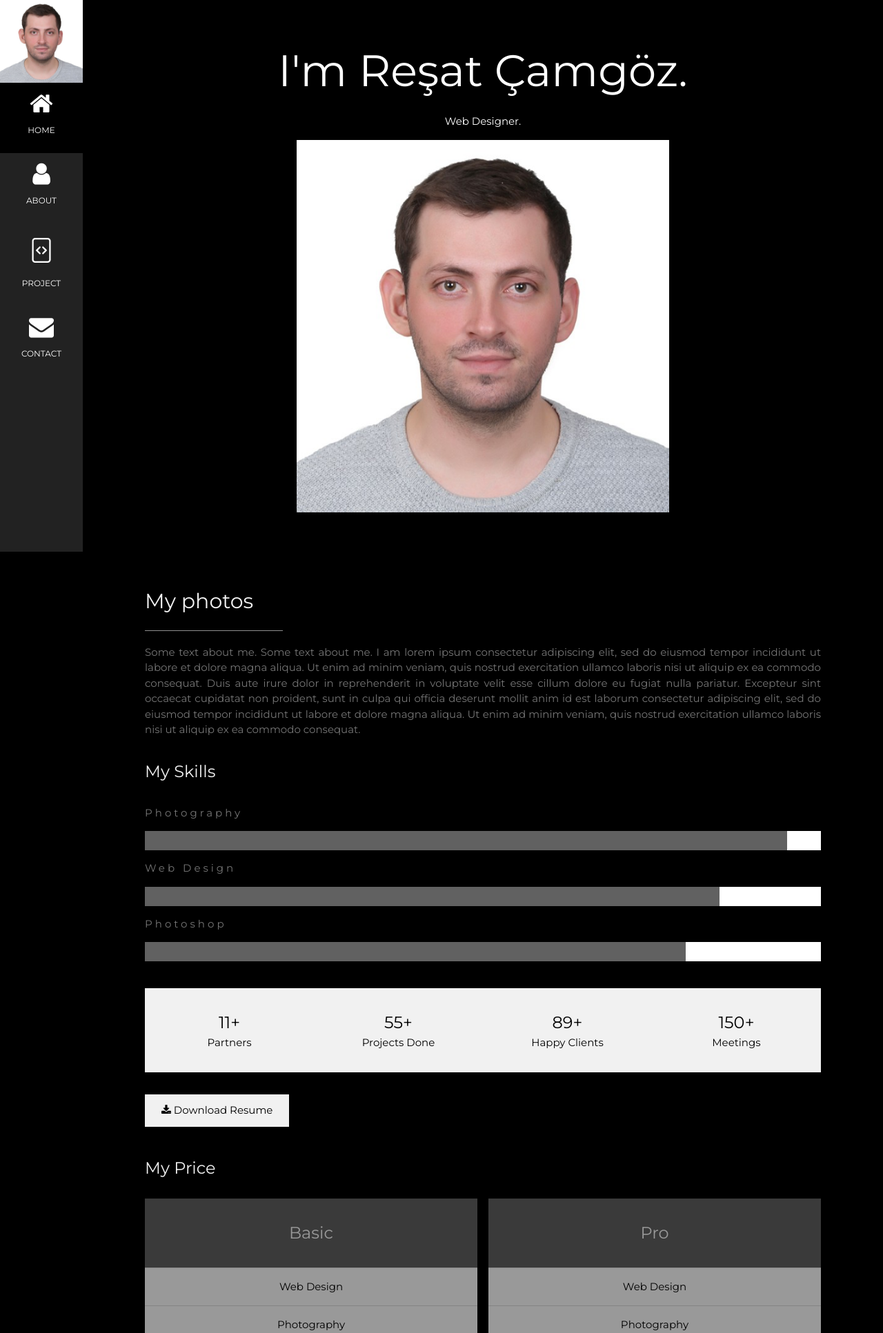
After one commit to RSTCMGZ/Phyton-Learning, a Django app: page / in a window 1280 px wide. The commit adds this page. Shown: the top 1933 px of the page at 69% size. Run offline with Django 5.2, Linux system fonts and the light colour scheme.

Commit message:
finish-project

```diff
--- a/django/ilkders/9.ders/ders2/ders2/urls.py
+++ b/django/ilkders/9.ders/ders2/ders2/urls.py
@@ -16,7 +16,11 @@ Including another URLconf
 """
 from django.contrib import admin
 from django.urls import path
+from portfolyo.views import *
 
 urlpatterns = [
+    path('',index,name='indexPage'),
+    path('projeler/',projeler,name='projelerPage'),
+    path('projeler/<str:detay_slug>',proje_detay,name='detayPage'),
     path('admin/', admin.site.urls),
 ]
--- a/django/ilkders/9.ders/ders2/portfolyo/template/navbar.html
+++ /dev/null
@@ -1 +0,0 @@
-{% extends "base.html" %} {% block content %}{% endblock content %}
--- a/django/ilkders/9.ders/ders2/portfolyo/template/base.html
+++ b/django/ilkders/9.ders/ders2/portfolyo/templates/base.html
@@ -14,6 +14,7 @@
       rel="stylesheet"
       href="https://cdnjs.cloudflare.com/ajax/libs/font-awesome/4.7.0/css/font-awesome.min.css"
     />
+    {% block css %}{% endblock css %}
     <style>
       body,
       h1,
@@ -43,5 +44,12 @@
   </head>
   <body class="w3-black">
     {% block content %} {% endblock content %}
+
+    <link
+      rel="stylesheet"
+      href="https://cdn.jsdelivr.net/npm/bootstrap-icons@1.11.2/font/bootstrap-icons.min.css"
+    />
+
+    {% block js %}{% endblock js %}
   </body>
 </html>
--- /dev/null
+++ b/django/ilkders/9.ders/ders2/portfolyo/templates/footer.html
@@ -0,0 +1,19 @@
+<!-- Footer -->
+<footer class="w3-content w3-padding-64 w3-text-grey w3-xlarge">
+  <i class="fa fa-facebook-official w3-hover-opacity"></i>
+  <i class="fa fa-instagram w3-hover-opacity"></i>
+  <i class="fa fa-snapchat w3-hover-opacity"></i>
+  <i class="fa fa-pinterest-p w3-hover-opacity"></i>
+  <i class="fa fa-twitter w3-hover-opacity"></i>
+  <i class="fa fa-linkedin w3-hover-opacity"></i>
+  <p class="w3-medium">
+    Powered by
+    <a
+      href="https://www.w3schools.com/w3css/default.asp"
+      target="_blank"
+      class="w3-hover-text-green"
+      >w3.css</a
+    >
+  </p>
+  <!-- End footer -->
+</footer>
--- /dev/null
+++ b/django/ilkders/9.ders/ders2/portfolyo/templates/icerik.html
@@ -0,0 +1,194 @@
+{% load static %}
+
+<div class="w3-padding-large" id="main">
+  <!-- Header/Home -->
+  <header class="w3-container w3-padding-32 w3-center w3-black" id="home">
+    <h1 class="w3-jumbo">
+      <span class="w3-hide-small">I'm</span> Reşat Çamgöz.
+    </h1>
+    <p>Web Designer.</p>
+    <img src="{% static "img/ben.jpg" %}" alt="boy" style="width: 50%"
+    class="w3-image" width="992" height="1108" />
+  </header>
+
+  <!-- About Section -->
+  <div class="w3-content w3-justify w3-text-grey w3-padding-64" id="about">
+    <h2 class="w3-text-light-grey">My photos</h2>
+    <hr style="width: 200px" class="w3-opacity" />
+    <p>
+      Some text about me. Some text about me. I am lorem ipsum consectetur
+      adipiscing elit, sed do eiusmod tempor incididunt ut labore et dolore
+      magna aliqua. Ut enim ad minim veniam, quis nostrud exercitation ullamco
+      laboris nisi ut aliquip ex ea commodo consequat. Duis aute irure dolor in
+      reprehenderit in voluptate velit esse cillum dolore eu fugiat nulla
+      pariatur. Excepteur sint occaecat cupidatat non proident, sunt in culpa
+      qui officia deserunt mollit anim id est laborum consectetur adipiscing
+      elit, sed do eiusmod tempor incididunt ut labore et dolore magna aliqua.
+      Ut enim ad minim veniam, quis nostrud exercitation ullamco laboris nisi ut
+      aliquip ex ea commodo consequat.
+    </p>
+    <h3 class="w3-padding-16 w3-text-light-grey">My Skills</h3>
+    <p class="w3-wide">Photography</p>
+    <div class="w3-white">
+      <div class="w3-dark-grey" style="height: 28px; width: 95%"></div>
+    </div>
+    <p class="w3-wide">Web Design</p>
+    <div class="w3-white">
+      <div class="w3-dark-grey" style="height: 28px; width: 85%"></div>
+    </div>
+    <p class="w3-wide">Photoshop</p>
+    <div class="w3-white">
+      <div class="w3-dark-grey" style="height: 28px; width: 80%"></div>
+    </div>
+    <br />
+
+    <div class="w3-row w3-center w3-padding-16 w3-section w3-light-grey">
+      <div class="w3-quarter w3-section">
+        <span class="w3-xlarge">11+</span><br />
+        Partners
+      </div>
+      <div class="w3-quarter w3-section">
+        <span class="w3-xlarge">55+</span><br />
+        Projects Done
+      </div>
+      <div class="w3-quarter w3-section">
+        <span class="w3-xlarge">89+</span><br />
+        Happy Clients
+      </div>
+      <div class="w3-quarter w3-section">
+        <span class="w3-xlarge">150+</span><br />
+        Meetings
+      </div>
+    </div>
+
+    <button class="w3-button w3-light-grey w3-padding-large w3-section">
+      <i class="fa fa-download"></i> Download Resume
+    </button>
+
+    <!-- Grid for pricing tables -->
+    <h3 class="w3-padding-16 w3-text-light-grey">My Price</h3>
+    <div class="w3-row-padding" style="margin: 0 -16px">
+      <div class="w3-half w3-margin-bottom">
+        <ul class="w3-ul w3-white w3-center w3-opacity w3-hover-opacity-off">
+          <li class="w3-dark-grey w3-xlarge w3-padding-32">Basic</li>
+          <li class="w3-padding-16">Web Design</li>
+          <li class="w3-padding-16">Photography</li>
+          <li class="w3-padding-16">5GB Storage</li>
+          <li class="w3-padding-16">Mail Support</li>
+          <li class="w3-padding-16">
+            <h2>$ 10</h2>
+            <span class="w3-opacity">per month</span>
+          </li>
+          <li class="w3-light-grey w3-padding-24">
+            <button class="w3-button w3-white w3-padding-large w3-hover-black">
+              Sign Up
+            </button>
+          </li>
+        </ul>
+      </div>
+
+      <div class="w3-half">
+        <ul class="w3-ul w3-white w3-center w3-opacity w3-hover-opacity-off">
+          <li class="w3-dark-grey w3-xlarge w3-padding-32">Pro</li>
+          <li class="w3-padding-16">Web Design</li>
+          <li class="w3-padding-16">Photography</li>
+          <li class="w3-padding-16">50GB Storage</li>
+          <li class="w3-padding-16">Endless Support</li>
+          <li class="w3-padding-16">
+            <h2>$ 25</h2>
+            <span class="w3-opacity">per month</span>
+          </li>
+          <li class="w3-light-grey w3-padding-24">
+            <button class="w3-button w3-white w3-padding-large w3-hover-black">
+              Sign Up
+            </button>
+          </li>
+        </ul>
+      </div>
+      <!-- End Grid/Pricing tables -->
+    </div>
+
+
+    <!-- End About Section -->
+  </div>
+
+
+  </div>
+
+  <!-- Contact Section -->
+  <div class="w3-padding-64 w3-content w3-text-grey" id="contact">
+    <h2 class="w3-text-light-grey">Contact Me</h2>
+    <hr style="width: 200px" class="w3-opacity" />
+
+    <div class="w3-section">
+      <p>
+        <i
+          class="fa fa-map-marker fa-fw w3-text-white w3-xxlarge w3-margin-right"
+        ></i>
+        Chicago, US
+      </p>
+      <p>
+        <i
+          class="fa fa-phone fa-fw w3-text-white w3-xxlarge w3-margin-right"
+        ></i>
+        Phone: +00 151515
+      </p>
+      <p>
+        <i
+          class="fa fa-envelope fa-fw w3-text-white w3-xxlarge w3-margin-right"
+        >
+        </i>
+        Email: mail@mail.com
+      </p>
+    </div>
+    <br />
+    <p>Let's get in touch. Send me a message:</p>
+
+    <form action="/action_page.php" target="_blank">
+      <p>
+        <input
+          class="w3-input w3-padding-16"
+          type="text"
+          placeholder="Name"
+          required
+          name="Name"
+        />
+      </p>
+      <p>
+        <input
+          class="w3-input w3-padding-16"
+          type="text"
+          placeholder="Email"
+          required
+          name="Email"
+        />
+      </p>
+      <p>
+        <input
+          class="w3-input w3-padding-16"
+          type="text"
+          placeholder="Subject"
+          required
+          name="Subject"
+        />
+      </p>
+      <p>
+        <input
+          class="w3-input w3-padding-16"
+          type="text"
+          placeholder="Message"
+          required
+          name="Message"
+        />
+      </p>
+      <p>
+        <button class="w3-button w3-light-grey w3-padding-large" type="submit">
+          <i class="fa fa-paper-plane"></i> SEND MESSAGE
+        </button>
+      </p>
+    </form>
+    <!-- End Contact Section -->
+  </div>
+
+  <!-- END PAGE CONTENT -->
+</div>
--- /dev/null
+++ b/django/ilkders/9.ders/ders2/portfolyo/templates/index.html
@@ -0,0 +1,2 @@
+{% extends "base.html" %} {% block content %} {% include "navbar.html" %}
+{%include "icerik.html" %} {% include "footer.html" %} {%endblock content %}
--- /dev/null
+++ b/django/ilkders/9.ders/ders2/portfolyo/templates/navbar.html
@@ -0,0 +1,54 @@
+{% load static %}
+<nav class="w3-sidebar w3-bar-block w3-small w3-hide-small w3-center">
+  <!-- Avatar image in top left corner -->
+  <img src="{% static "img/ben.jpg" %}" style="width: 100%" />
+  <a href="{% url "indexPage" %}" class="w3-bar-item w3-button w3-padding-large w3-black">
+    <i class="fa fa-home w3-xxlarge"></i>
+    <p>HOME</p>
+  </a>
+  <a
+    href="#about"
+    class="w3-bar-item w3-button w3-padding-large w3-hover-black"
+  >
+    <i class="fa fa-user w3-xxlarge"></i>
+    <p>ABOUT</p>
+  </a>
+  <a
+    href="{% url "projelerPage" %}"
+    class="w3-bar-item w3-button w3-padding-large w3-hover-black"
+  >
+    <i class="bi bi-file-code w3-xxlarge"></i>
+    <p>PROJECT</p>
+  </a>
+  <a
+    href="#contact"
+    class="w3-bar-item w3-button w3-padding-large w3-hover-black"
+  >
+    <i class="fa fa-envelope w3-xxlarge"></i>
+    <p>CONTACT</p>
+  </a>
+</nav>
+<div class="w3-top w3-hide-large w3-hide-medium" id="myNavbar">
+  <div
+    class="w3-bar w3-black w3-opacity w3-hover-opacity-off w3-center w3-small"
+  >
+    <a href="#" class="w3-bar-item w3-button" style="width: 25% !important"
+      >HOME</a
+    >
+    <a href="#about" class="w3-bar-item w3-button" style="width: 25% !important"
+      >ABOUT</a
+    >
+    <a
+      href="#photos"
+      class="w3-bar-item w3-button"
+      style="width: 25% !important"
+      >PHOTOS</a
+    >
+    <a
+      href="#contact"
+      class="w3-bar-item w3-button"
+      style="width: 25% !important"
+      >CONTACT</a
+    >
+  </div>
+</div>
--- a/django/ilkders/9.ders/ders2/portfolyo/views.py
+++ b/django/ilkders/9.ders/ders2/portfolyo/views.py
@@ -1,3 +1,50 @@
 from django.shortcuts import render
 
 # Create your views here.
+def index(request):
+    return render(request,'index.html')
+
+
+projelerim = [
+    {
+        'ad': 'Proje 1',
+        'resim': 'https://picsum.photos/id/237/200/300',
+        'aciklama': ' Lorem ipsum dolor sit amet consectetur adipisicing elit. Praesentium maxime ipsum doloribus quos assumenda sequi magnam, facere fugiat',
+        'slug': 'proje-1',
+        'faydasi': 'bu ürün süper'
+
+    },
+    {
+        'ad': 'Proje 2',
+        'resim': 'https://picsum.photos/id/2/200/300',
+        'aciklama': ' Lorem ipsum dolor sit amet consectetur adipisicing elit. assumenda sequi magnam, facere fugiat',
+        'slug': 'proje-2'
+    },
+    {
+        'ad': 'Proje 3',
+        'resim': 'https://picsum.photos/id/20/200/300',
+        'aciklama': ' Lorem ipsum dolor sit amet consectetur adipisicing elit. Praesentium maxime ipsum doloribus quos ',
+        'slug': 'proje-3'
+
+    },
+     {
+        'ad': 'Proje 4',
+        'resim': 'https://picsum.photos/id/65/200/300',
+        'aciklama': ' Lorem ipsum dolor sit amet consectetur adipisicing elit. ',
+        'slug': 'proje-4'
+    },
+]
+
+
+def projeler(request):
+    return render(request,'projeler.html',{'projelers':projelerim})
+
+def proje_detay(request,detay_slug):
+    projem = {}
+    for i in projelerim:
+       if i['slug'] == detay_slug:
+           projem = i
+    print(projem)
+
+
+    return render(request,'proje-detay.html',{'proje':projem})
```
Also changed, not shown: django/ilkders/9.ders/ders2/portfolyo/templates/proje-detay.html (added, +27 -0 lines), django/ilkders/9.ders/ders2/portfolyo/templates/projeler.html (added, +38 -0 lines), django/ilkders/9.ders/ders2/db.sqlite3 (added), django/ilkders/9.ders/ders2/portfolyo/static/img/ben.jpg (added).
